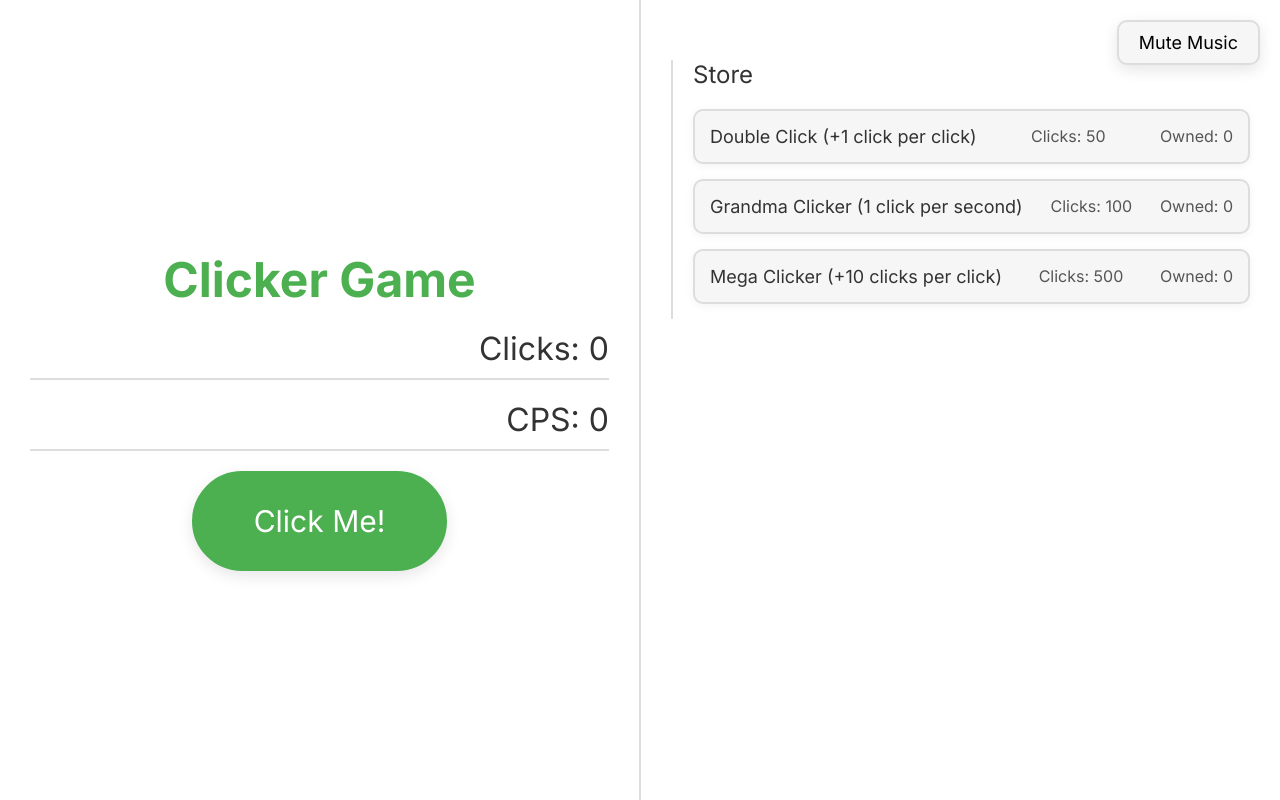
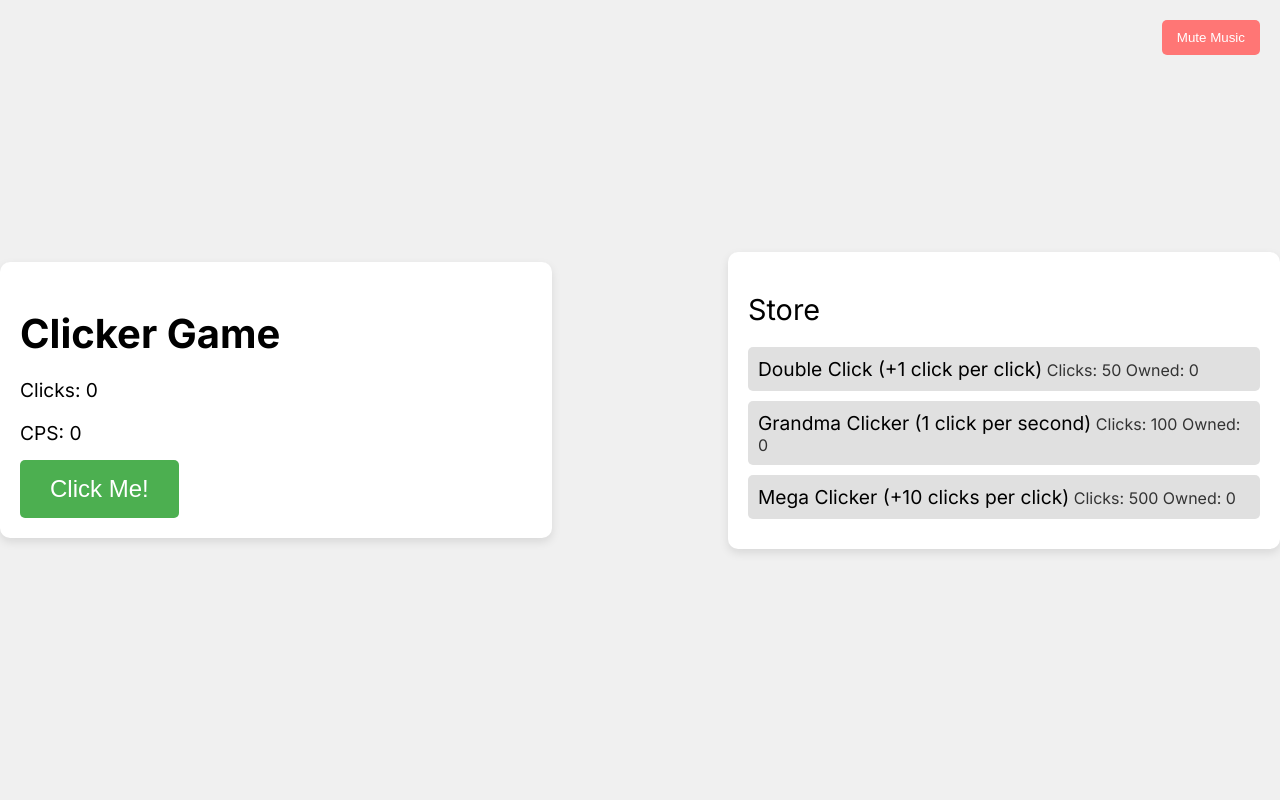
Before and after one commit to itsjkl/clicker-game, a plain HTML site: page index.html in a window 1280 px wide. Drawn offline with Linux system fonts and the light colour scheme.

Commit message:
Update index.html

```diff
--- a/index.html
+++ b/index.html
@@ -7,162 +7,113 @@
     <style>
         @import url('https://fonts.googleapis.com/css2?family=Inter:wght@400;700&display=swap');
 
-        * {
-            box-sizing: border-box;
+        body {
             font-family: 'Inter', sans-serif;
+            display: flex;
+            justify-content: space-between;
+            align-items: center;
+            height: 100vh;
             margin: 0;
-            padding: 0;
+            background-color: #f0f0f0;
         }
 
-        body {
-            background: #f6f7f9;
-            margin: 0;
-            display: flex;
-            justify-content: space-between;
-            height: 100vh;
+        #leftPanel, #rightPanel {
+            width: 40%;
+            padding: 20px;
+            background: #fff;
+            box-shadow: 0 4px 10px rgba(0,0,0,0.1);
+            border-radius: 10px;
+            position: relative;
         }
 
         h1 {
-            font-size: 48px;
-            color: #4CAF50;
-            margin: 20px;
-        }
-
-        #leftPanel {
-            flex: 1;
-            background: #ffffff;
-            padding: 30px;
-            display: flex;
-            flex-direction: column;
-            align-items: center;
-            justify-content: center;
-            border-right: 2px solid #ddd;
-            animation: fadeIn 1.5s ease;
-        }
-
-        #rightPanel {
-            flex: 1;
-            background: #ffffff;
-            padding: 30px;
-            display: flex;
-            flex-direction: column;
-            align-items: center;
-            animation: fadeIn 1.5s ease;
+            font-size: 2.5rem;
+            margin-bottom: 20px;
         }
 
         .clicks, .cps {
-            font-size: 32px;
-            color: #333;
-            margin-bottom: 20px;
-            border-bottom: 2px solid #ddd;
-            padding-bottom: 10px;
-            width: 100%;
-            text-align: right;
+            font-size: 1.2rem;
+            margin-bottom: 15px;
         }
 
         #clickBtn {
-            font-size: 30px;
-            padding: 30px 60px;
+            padding: 15px 30px;
+            font-size: 1.5rem;
             background-color: #4CAF50;
-            border: 2px solid #4CAF50;
-            border-radius: 50px;
             color: white;
+            border: none;
+            border-radius: 5px;
             cursor: pointer;
-            transition: transform 0.1s ease, background-color 0.3s ease;
-            box-shadow: 0 5px 15px rgba(0, 0, 0, 0.1);
+            transition: background-color 0.3s ease;
         }
 
         #clickBtn:hover {
             background-color: #45a049;
         }
 
-        #clickBtn:active {
-            transform: scale(0.98);
-        }
-
         .store {
-            margin-top: 30px;
-            width: 100%;
-            border-left: 2px solid #ddd;
-            padding-left: 20px;
+            margin-top: 20px;
         }
 
         .store-title {
-            font-size: 24px;
-            color: #333;
+            font-size: 1.8rem;
             margin-bottom: 20px;
         }
 
         .item {
-            display: flex;
-            justify-content: space-between;
-            padding: 15px;
-            margin-bottom: 15px;
-            background-color: #f6f6f6;
-            border-radius: 10px;
-            box-shadow: 0 2px 10px rgba(0, 0, 0, 0.05);
+            padding: 10px;
+            background-color: #e0e0e0;
+            margin-bottom: 10px;
+            border-radius: 5px;
             cursor: pointer;
-            transition: background-color 0.2s;
-            border: 2px solid #ddd;
+            transition: background-color 0.3s ease;
         }
 
         .item:hover {
-            background-color: #f2f2f2;
+            background-color: #d6d6d6;
         }
 
         .item-title {
-            font-size: 18px;
+            font-size: 1.2rem;
+        }
+
+        .item-price, .item-owned {
+            font-size: 1rem;
             color: #333;
         }
 
-        .item-price, .item-owned {
-            font-size: 16px;
-            color: #555;
+        #muteButton {
+            position: absolute;
+            top: 20px;
+            right: 20px;
+            padding: 10px 15px;
+            background-color: #ff7675;
+            color: white;
+            border: none;
+            border-radius: 5px;
+            cursor: pointer;
+            transition: background-color 0.3s ease;
+        }
+
+        #muteButton:hover {
+            background-color: #e55045;
         }
 
         .click-float {
             position: absolute;
-            font-size: 20px;
+            font-size: 1.2rem;
             color: #4CAF50;
-            animation: float 1s ease-in-out forwards;
+            animation: floatUp 1s ease forwards;
         }
 
-        @keyframes float {
+        @keyframes floatUp {
             0% {
                 opacity: 1;
                 transform: translateY(0);
             }
             100% {
                 opacity: 0;
-                transform: translateY(-100px);
-            }
-        }
-
-        #muteButton {
-            position: absolute;
-            top: 20px;
-            right: 20px;
-            font-size: 18px;
-            background-color: #f6f6f6;
-            border: 2px solid #ddd;
-            border-radius: 10px;
-            padding: 10px 20px;
-            cursor: pointer;
-            box-shadow: 0 5px 15px rgba(0, 0, 0, 0.1);
-        }
-
-        #muteButton:hover {
-            background-color: #f2f2f2;
-        }
-
-        @keyframes fadeIn {
-            0% {
-                opacity: 0;
-                transform: translateY(50px);
-            }
-            100% {
-                opacity: 1;
-                transform: translateY(0);
+                transform: translateY(-50px);
             }
         }
     </style>
@@ -199,10 +150,7 @@
 
     <button id="muteButton" onclick="toggleMusic()">Mute Music</button>
 
-    <audio id="bgMusic" loop>
-        <source src="https://example.com/lofi.mp3" type="audio/mpeg">
-        Your browser does not support the audio tag.
-    </audio>
+    <audio id="bgMusic"></audio>
 
     <script>
         let score = 0;
@@ -214,12 +162,60 @@
         let clicksPerSecond = 0;
         let musicPlaying = true;
 
+        // Playlist array with 5 song URLs
+        const playlist = [
+            "https://github.com/itsjkl/clicker-game/raw/refs/heads/main/mf1.mp3",
+            "https://github.com/itsjkl/clicker-game/raw/refs/heads/main/mf2.mp3",
+            "https://github.com/itsjkl/clicker-game/raw/refs/heads/main/mf3.mp3",
+            "https://github.com/itsjkl/clicker-game/raw/refs/heads/main/mf4.mp3",
+            "https://github.com/itsjkl/clicker-game/raw/refs/heads/main/mf5.mp3"
+        ];
+
+        let currentTrackIndex = 0;
+
+        // Shuffle the playlist and play from a random song
+        function shufflePlaylist() {
+            for (let i = playlist.length - 1; i > 0; i--) {
+                const j = Math.floor(Math.random() * (i + 1));
+                [playlist[i], playlist[j]] = [playlist[j], playlist[i]];
+            }
+        }
+
+        // Play the next song in the playlist
+        function playNextTrack() {
+            currentTrackIndex = (currentTrackIndex + 1) % playlist.length;
+            const music = document.getElementById('bgMusic');
+            music.src = playlist[currentTrackIndex];
+            music.play();
+        }
+
+        // Play the first song
         window.onload = () => {
+            shufflePlaylist(); // Shuffle playlist at start
+            const music = document.getElementById('bgMusic');
+            music.src = playlist[currentTrackIndex];
             setTimeout(() => {
-                document.getElementById('bgMusic').play();
-            }, 1500);  // Starts music after animation completes (1.5 seconds)
+                music.play();
+            }, 1500);  // Start music after animation (1.5 seconds)
+
+            // When a track ends, play the next one
+            music.addEventListener('ended', playNextTrack);
         };
 
+        // Toggle music play/pause
+        function toggleMusic() {
+            const music = document.getElementById('bgMusic');
+            if (musicPlaying) {
+                music.pause();
+                document.getElementById('muteButton').textContent = 'Unmute Music';
+            } else {
+                music.play();
+                document.getElementById('muteButton').textContent = 'Mute Music';
+            }
+            musicPlaying = !musicPlaying;
+        }
+
+        // Game functions
         function increaseScore() {
             score += clicksPerClick;
             updateScore();
@@ -276,17 +272,6 @@
             }, 1000);
         }
 
-        function toggleMusic() {
-            const music = document.getElementById('bgMusic');
-            if (musicPlaying) {
-                music.pause();
-                document.getElementById('muteButton').textContent = 'Unmute Music';
-            } else {
-                music.play();
-                document.getElementById('muteButton').textContent = 'Mute Music';
-            }
-            musicPlaying = !musicPlaying;
-        }
     </script>
 
 </body>
```
